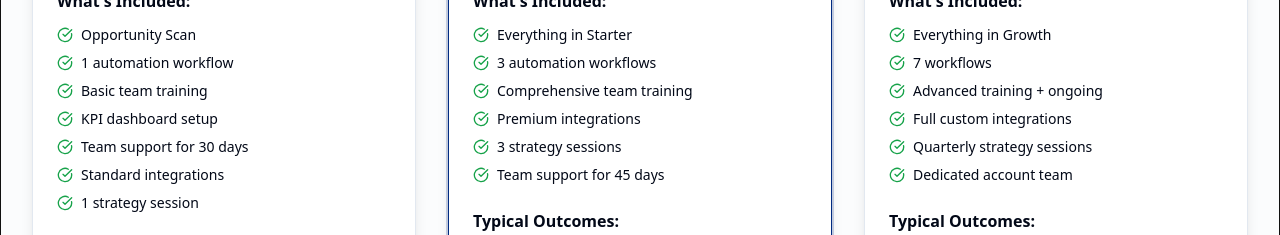
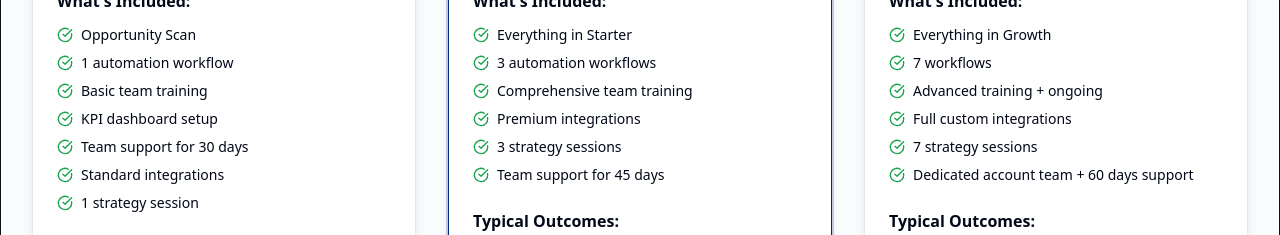
Before and after one commit to segunosu/teamsmiths-ai-deputees, a React (Vite) app: page /solutions in a window 1280 px wide. Shown: the part 900-1135 px from the top of the page. Built offline with nearby package versions, Linux system fonts and the light colour scheme.

Commit message:
Preceding changes

```diff
--- a/src/pages/AISolutions.tsx
+++ b/src/pages/AISolutions.tsx
@@ -78,8 +78,8 @@ const AISolutions = () => {
         '7 workflows',
         'Advanced training + ongoing',
         'Full custom integrations',
-        'Quarterly strategy sessions',
-        'Dedicated account team'
+        '7 strategy sessions',
+        'Dedicated account team + 60 days support'
       ],
       outcomes: [
         'Full automation roadmap',
```
